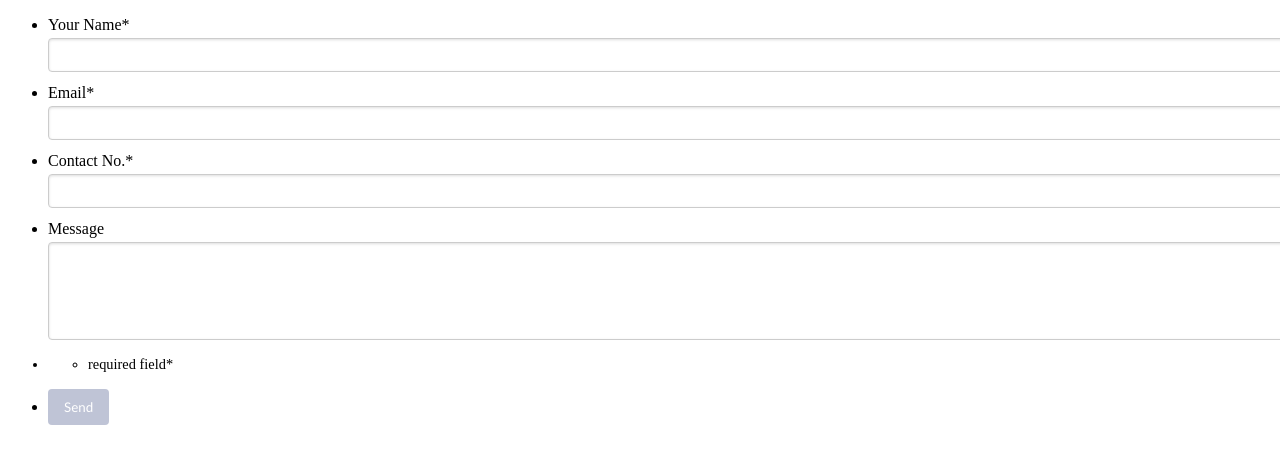
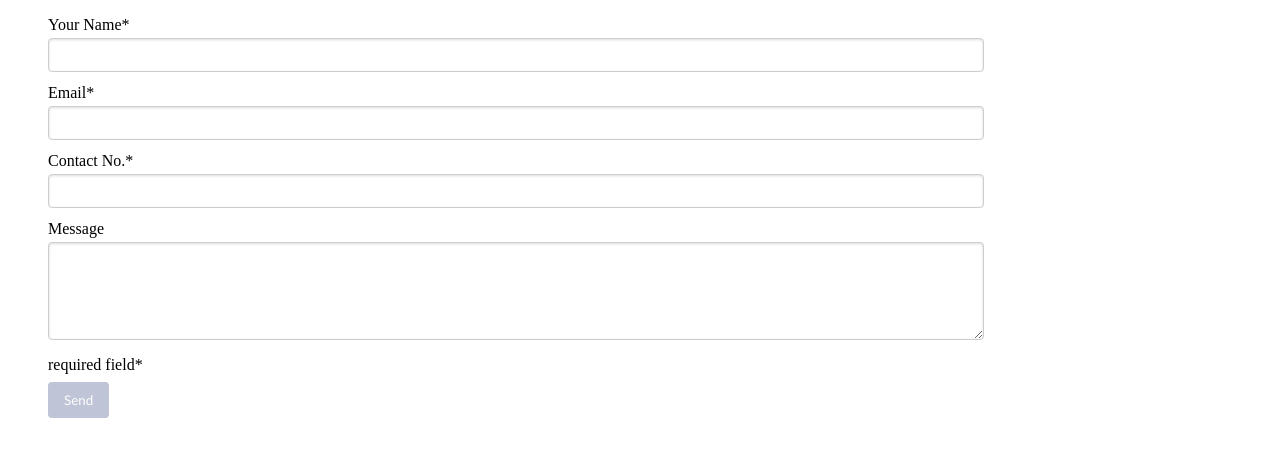
Before and after one commit to SimouneNicole/SimouneNicole.github.io, a plain HTML site: page Summative1/forms.html in a window 1280 px wide. Drawn offline with Linux system fonts and the light colour scheme.

Commit message:
2/25/2025 4:29pm

```diff
--- a/Summative1/forms.html
+++ b/Summative1/forms.html
@@ -5,8 +5,11 @@
     <meta name="viewport" content="width=device-width, initial-scale=1.0">
     <title>Forms</title>
     <style>
+        ul {
+        list-style-type: none;
+        }
         input, textarea {
-            width: 100%;
+            width: 75%;
             padding: 8px;
             margin-top: 4px;
             margin-bottom: 12px;
@@ -57,11 +60,7 @@
                 <label for="message">Message</label><br>
                 <textarea id="message" name="message" rows="5"></textarea>
             </li>
-            <li class="note">
-                <ul>
-                    <li>required field*</li>
-                </ul>
-            </li>
+            <li>required field*</li>
             <li style="margin-top: 8px;">
                 <button type="submit">Send</button>
             </li>
```
